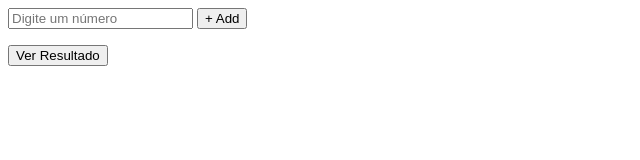
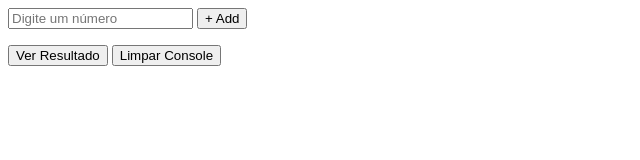
Before and after one commit to dannielfisico/projetos-html-css-javascript, a plain HTML site: page ESTUDOS/desafio-listas-info/index.html in a window 1280 px wide. Shown: the whole page, without its empty margins (0-640 px from the left). Drawn offline with Linux system fonts and the light colour scheme.

Commit message:
desafio listas info botao limpar console adicionado

```diff
--- a/ESTUDOS/desafio-listas-info/index.html
+++ b/ESTUDOS/desafio-listas-info/index.html
@@ -11,7 +11,7 @@
         <div>
             <input type="number" name="num" id="num" placeholder="Digite um número">
             <input type="button" value="+ Add" onclick="add()"> <br>
-            <p><input type="button" value="Ver Resultado" onclick="verResultado()"></p>
+            <p><input type="button" value="Ver Resultado" onclick="verResultado()"> <input type="button" value="Limpar Console" onclick="limpar()"></p>
         </div>
         <div >
             <ul class="resposta">
--- a/ESTUDOS/desafio-listas-info/script.js
+++ b/ESTUDOS/desafio-listas-info/script.js
@@ -1,5 +1,6 @@
 const listaAdd = [] //um array vazio para armazenar os  números
 function add(){
+
     const numForm = document.querySelector('input#num') /*Captura e armazena nessa variável o input com id num*/
     listaAdd.push(numForm.value)
     const listaAddCrescente = listaAdd.sort((a,b) => a - b)
@@ -18,7 +19,7 @@ function verResultado(){
     if (listaAdd.length == 0) {
         alert('Adicione valores')
     } else {
-        const respHTML = document.querySelector('ul.resposta')
+    const respHTML = document.querySelector('ul.resposta')
     respHTML.innerHTML = ""
 
     const valoresCrescente = document.createElement('li')
@@ -39,9 +40,9 @@ function verResultado(){
     }
 
 
+}
 
-
-
-
-
+function limpar(){
+    const respHTML = document.querySelector('ul.resposta')
+    respHTML.innerHTML = ""
 }
```
